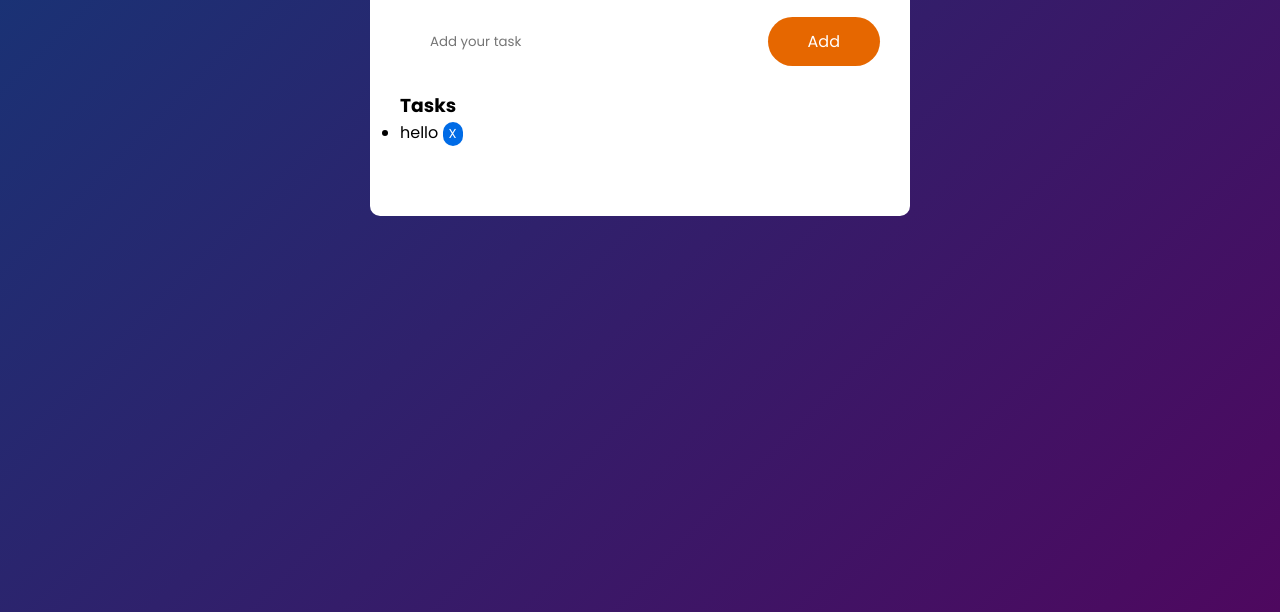
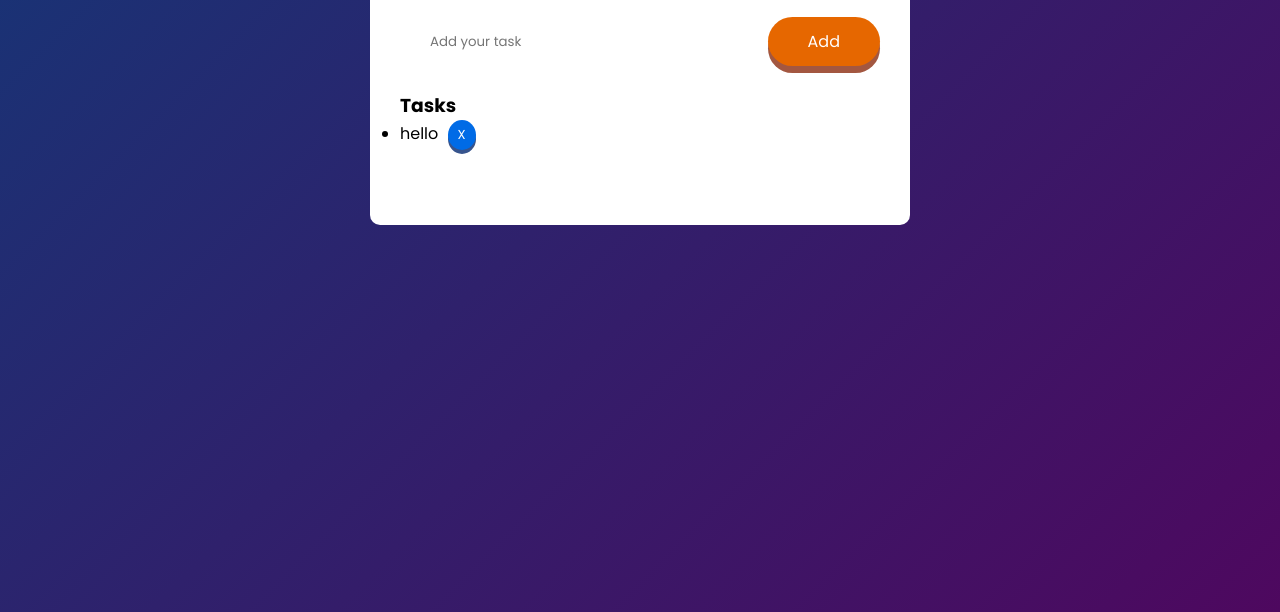
Before and after one commit to sanjai-ss/todo-list, a plain HTML site: page index.html in a window 1280 px wide. Shown: the part 188-800 px from the top of the page. Drawn offline with Linux system fonts and the light colour scheme; a web font is replaced by a local one.

Commit message:
feat:added clicky effect to buttons

```diff
--- a/style.css
+++ b/style.css
@@ -22,7 +22,6 @@
 }
 .container .content h2 {
   color:#1d2f73;
-  /* background:transparent; */
   display: flex;
   justify-content: center;
   margin-bottom: 20px;
@@ -48,16 +47,28 @@
   cursor: pointer;
   padding: 12px 40px;
   background:hsl(27, 100%, 45%);
+  box-shadow: 0 7px rgb(163, 87, 64);
   color: #ffffff;
   border-radius: 30px;
   font-size: 16px;
 }
+#btn:active {
+  box-shadow: 0 4px rgb(197, 51, 6);
+  margin-top: 3px;
+}
 #list-container li button{
   border: none;
   cursor: pointer;
-  padding: 2px 6px;
+  padding: 5px 10px;
   background:hsl(212, 100%, 45%);
+  box-shadow: 0 4px #37548d;
   color: #fff;
-  border-radius: 30px;
+  border-radius: 50%;
   font-size: 13px;
+  margin-bottom: 5px;
+  margin-left: 5px;
 }
+#list-container li button:active{
+  box-shadow: 0 2px #153677;
+  margin-top: 3px;
+}
```
